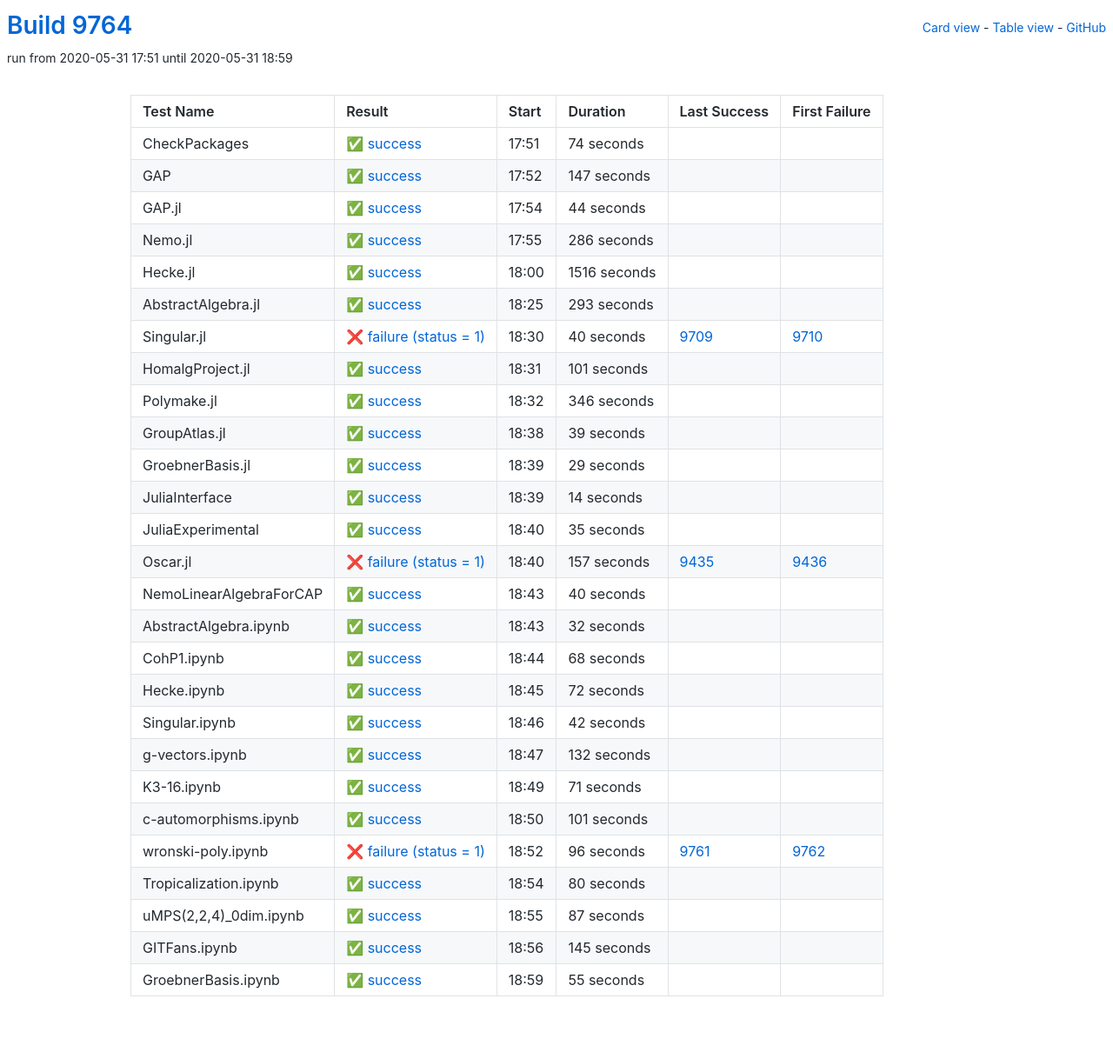
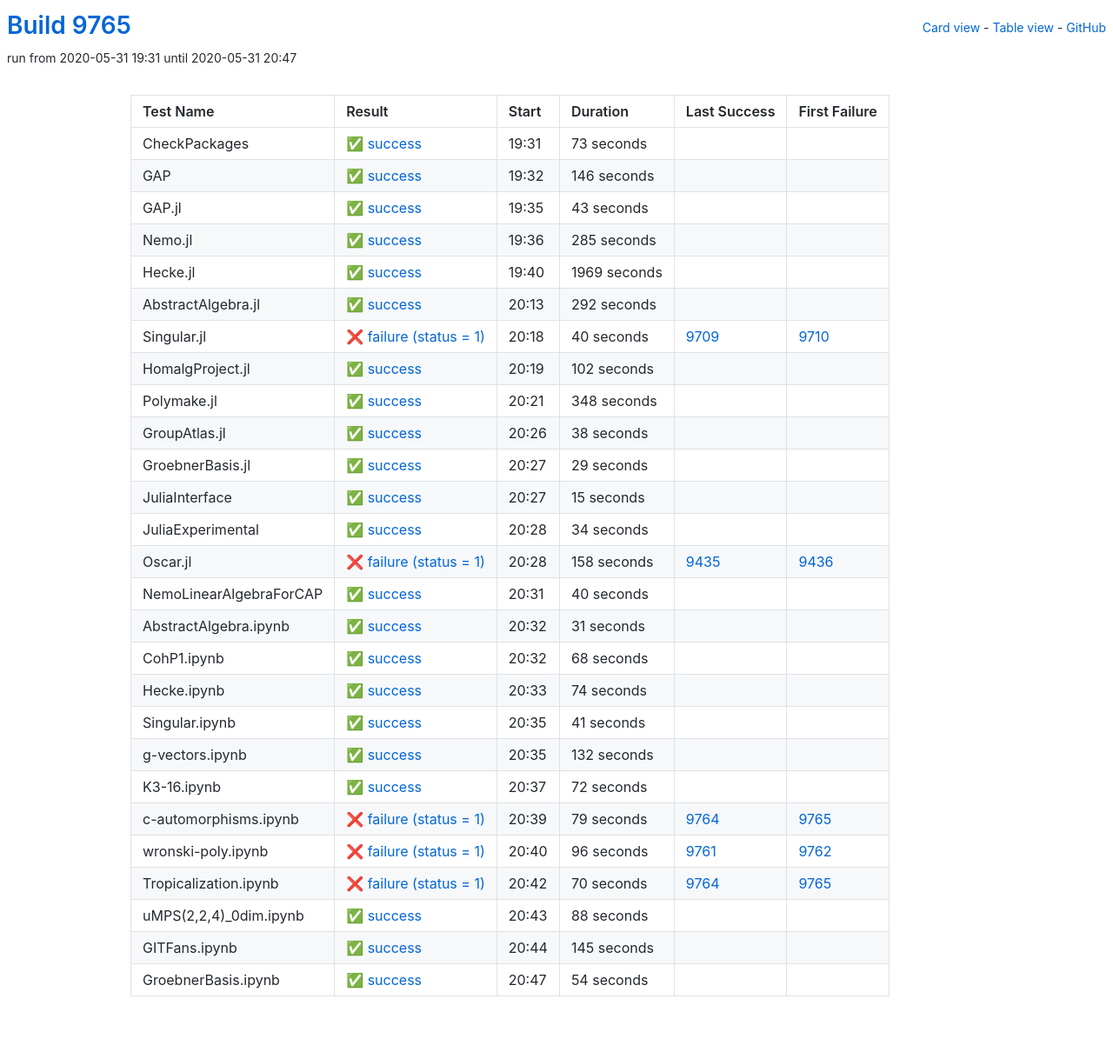
Before and after one commit to oscar-system/oscar-ci-status, a Jekyll site: the page built from table.html, in a window 1280 px wide. Shown: the whole page at 87% size. Built offline with Jekyll 4.4.1, drawn with Linux system fonts in a browser that asks for light colours.

Commit message:
Build 9765

```diff
--- a/_data/ci.yml
+++ b/_data/ci.yml
@@ -1,77 +1,77 @@
-build: 9764
-build_url: https://oscarci.mathematik.uni-kl.de/job/oscar/9764/
+build: 9765
+build_url: https://oscarci.mathematik.uni-kl.de/job/oscar/9765/
 job: oscar
 tests:
-- duration: 74
+- duration: 73
   exitcode: 0
   first_failure: false
   first_failure_url: null
   id: checkpackages
   last_success: false
   last_success_url: null
-  log: https://oscarci.mathematik.uni-kl.de/job/oscar/9764/artifact/logs/build-9764/CheckPackages.log
+  log: https://oscarci.mathematik.uni-kl.de/job/oscar/9765/artifact/logs/build-9765/CheckPackages.log
   name: CheckPackages
-  start: 2020-05-31 17:51
+  start: 2020-05-31 19:31
   status: success
   success: true
-- duration: 147
+- duration: 146
   exitcode: 0
   first_failure: false
   first_failure_url: null
   id: gap
   last_success: false
   last_success_url: null
-  log: https://oscarci.mathematik.uni-kl.de/job/oscar/9764/artifact/logs/build-9764/GAP.log
+  log: https://oscarci.mathematik.uni-kl.de/job/oscar/9765/artifact/logs/build-9765/GAP.log
   name: GAP
-  start: 2020-05-31 17:52
+  start: 2020-05-31 19:32
   status: success
   success: true
-- duration: 44
+- duration: 43
   exitcode: 0
   first_failure: false
   first_failure_url: null
   id: gap-jl
   last_success: false
   last_success_url: null
-  log: https://oscarci.mathematik.uni-kl.de/job/oscar/9764/artifact/logs/build-9764/GAP.jl.log
+  log: https://oscarci.mathematik.uni-kl.de/job/oscar/9765/artifact/logs/build-9765/GAP.jl.log
   name: GAP.jl
-  start: 2020-05-31 17:54
+  start: 2020-05-31 19:35
   status: success
   success: true
-- duration: 286
+- duration: 285
   exitcode: 0
   first_failure: false
   first_failure_url: null
   id: nemo-jl
   last_success: false
   last_success_url: null
-  log: https://oscarci.mathematik.uni-kl.de/job/oscar/9764/artifact/logs/build-9764/Nemo.jl.log
+  log: https://oscarci.mathematik.uni-kl.de/job/oscar/9765/artifact/logs/build-9765/Nemo.jl.log
   name: Nemo.jl
-  start: 2020-05-31 17:55
+  start: 2020-05-31 19:36
   status: success
   success: true
-- duration: 1516
+- duration: 1969
   exitcode: 0
   first_failure: false
   first_failure_url: null
   id: hecke-jl
   last_success: false
   last_success_url: null
-  log: https://oscarci.mathematik.uni-kl.de/job/oscar/9764/artifact/logs/build-9764/Hecke.jl.log
+  log: https://oscarci.mathematik.uni-kl.de/job/oscar/9765/artifact/logs/build-9765/Hecke.jl.log
   name: Hecke.jl
-  start: 2020-05-31 18:00
+  start: 2020-05-31 19:40
   status: success
   success: true
-- duration: 293
+- duration: 292
   exitcode: 0
   first_failure: false
   first_failure_url: null
   id: abstractalgebra-jl
   last_success: false
   last_success_url: null
-  log: https://oscarci.mathematik.uni-kl.de/job/oscar/9764/artifact/logs/build-9764/AbstractAlgebra.jl.log
+  log: https://oscarci.mathematik.uni-kl.de/job/oscar/9765/artifact/logs/build-9765/AbstractAlgebra.jl.log
   name: AbstractAlgebra.jl
-  start: 2020-05-31 18:25
+  start: 2020-05-31 20:13
   status: success
   success: true
 - duration: 40
@@ -81,45 +81,45 @@
   id: singular-jl
   last_success: 9709
   last_success_url: https://oscarci.mathematik.uni-kl.de/job/oscar/9709/
-  log: https://oscarci.mathematik.uni-kl.de/job/oscar/9764/artifact/logs/build-9764/Singular.jl.log
+  log: https://oscarci.mathematik.uni-kl.de/job/oscar/9765/artifact/logs/build-9765/Singular.jl.log
   name: Singular.jl
-  start: 2020-05-31 18:30
+  start: 2020-05-31 20:18
   status: failure
   success: false
-- duration: 101
+- duration: 102
   exitcode: 0
   first_failure: false
   first_failure_url: null
   id: homalgproject-jl
   last_success: false
   last_success_url: null
-  log: https://oscarci.mathematik.uni-kl.de/job/oscar/9764/artifact/logs/build-9764/HomalgProject.jl.log
+  log: https://oscarci.mathematik.uni-kl.de/job/oscar/9765/artifact/logs/build-9765/HomalgProject.jl.log
   name: HomalgProject.jl
-  start: 2020-05-31 18:31
+  start: 2020-05-31 20:19
   status: success
   success: true
-- duration: 346
+- duration: 348
   exitcode: 0
   first_failure: false
   first_failure_url: null
   id: polymake-jl
   last_success: false
   last_success_url: null
-  log: https://oscarci.mathematik.uni-kl.de/job/oscar/9764/artifact/logs/build-9764/Polymake.jl.log
+  log: https://oscarci.mathematik.uni-kl.de/job/oscar/9765/artifact/logs/build-9765/Polymake.jl.log
   name: Polymake.jl
-  start: 2020-05-31 18:32
+  start: 2020-05-31 20:21
   status: success
   success: true
-- duration: 39
+- duration: 38
   exitcode: 0
   first_failure: false
   first_failure_url: null
   id: groupatlas-jl
   last_success: false
   last_success_url: null
-  log: https://oscarci.mathematik.uni-kl.de/job/oscar/9764/artifact/logs/build-9764/GroupAtlas.jl.log
+  log: https://oscarci.mathematik.uni-kl.de/job/oscar/9765/artifact/logs/build-9765/GroupAtlas.jl.log
   name: GroupAtlas.jl
-  start: 2020-05-31 18:38
+  start: 2020-05-31 20:26
   status: success
   success: true
 - duration: 29
@@ -129,45 +129,45 @@
   id: groebnerbasis-jl
   last_success: false
   last_success_url: null
-  log: https://oscarci.mathematik.uni-kl.de/job/oscar/9764/artifact/logs/build-9764/GroebnerBasis.jl.log
+  log: https://oscarci.mathematik.uni-kl.de/job/oscar/9765/artifact/logs/build-9765/GroebnerBasis.jl.log
   name: GroebnerBasis.jl
-  start: 2020-05-31 18:39
+  start: 2020-05-31 20:27
   status: success
   success: true
-- duration: 14
+- duration: 15
   exitcode: 0
   first_failure: false
   first_failure_url: null
   id: juliainterface
   last_success: false
   last_success_url: null
-  log: https://oscarci.mathematik.uni-kl.de/job/oscar/9764/artifact/logs/build-9764/JuliaInterface.log
+  log: https://oscarci.mathematik.uni-kl.de/job/oscar/9765/artifact/logs/build-9765/JuliaInterface.log
   name: JuliaInterface
-  start: 2020-05-31 18:39
+  start: 2020-05-31 20:27
   status: success
   success: true
-- duration: 35
+- duration: 34
   exitcode: 0
   first_failure: false
   first_failure_url: null
   id: juliaexperimental
   last_success: false
   last_success_url: null
-  log: https://oscarci.mathematik.uni-kl.de/job/oscar/9764/artifact/logs/build-9764/JuliaExperimental.log
+  log: https://oscarci.mathematik.uni-kl.de/job/oscar/9765/artifact/logs/build-9765/JuliaExperimental.log
   name: JuliaExperimental
-  start: 2020-05-31 18:40
+  start: 2020-05-31 20:28
   status: success
   success: true
-- duration: 157
+- duration: 158
   exitcode: 1
   first_failure: 9436
   first_failure_url: https://oscarci.mathematik.uni-kl.de/job/oscar/9436/
   id: oscar-jl
   last_success: 9435
   last_success_url: https://oscarci.mathematik.uni-kl.de/job/oscar/9435/
-  log: https://oscarci.mathematik.uni-kl.de/job/oscar/9764/artifact/logs/build-9764/Oscar.jl.log
+  log: https://oscarci.mathematik.uni-kl.de/job/oscar/9765/artifact/logs/build-9765/Oscar.jl.log
   name: Oscar.jl
-  start: 2020-05-31 18:40
+  start: 2020-05-31 20:28
   status: failure
   success: false
 - duration: 40
@@ -177,21 +177,21 @@
   id: nemolinearalgebraforcap
   last_success: false
   last_success_url: null
-  log: https://oscarci.mathematik.uni-kl.de/job/oscar/9764/artifact/logs/build-9764/NemoLinearAlgebraForCAP.log
+  log: https://oscarci.mathematik.uni-kl.de/job/oscar/9765/artifact/logs/build-9765/NemoLinearAlgebraForCAP.log
   name: NemoLinearAlgebraForCAP
-  start: 2020-05-31 18:43
+  start: 2020-05-31 20:31
   status: success
   success: true
-- duration: 32
+- duration: 31
   exitcode: 0
   first_failure: false
   first_failure_url: null
   id: abstractalgebra-ipynb
   last_success: false
   last_success_url: null
-  log: https://oscarci.mathematik.uni-kl.de/job/oscar/9764/artifact/logs/build-9764/AbstractAlgebra.ipynb.log
+  log: https://oscarci.mathematik.uni-kl.de/job/oscar/9765/artifact/logs/build-9765/AbstractAlgebra.ipynb.log
   name: AbstractAlgebra.ipynb
-  start: 2020-05-31 18:43
+  start: 2020-05-31 20:32
   status: success
   success: true
 - duration: 68
@@ -201,33 +201,33 @@
   id: cohp1-ipynb
   last_success: false
   last_success_url: null
-  log: https://oscarci.mathematik.uni-kl.de/job/oscar/9764/artifact/logs/build-9764/CohP1.ipynb.log
+  log: https://oscarci.mathematik.uni-kl.de/job/oscar/9765/artifact/logs/build-9765/CohP1.ipynb.log
   name: CohP1.ipynb
-  start: 2020-05-31 18:44
+  start: 2020-05-31 20:32
   status: success
   success: true
-- duration: 72
+- duration: 74
   exitcode: 0
   first_failure: false
   first_failure_url: null
   id: hecke-ipynb
   last_success: false
   last_success_url: null
-  log: https://oscarci.mathematik.uni-kl.de/job/oscar/9764/artifact/logs/build-9764/Hecke.ipynb.log
+  log: https://oscarci.mathematik.uni-kl.de/job/oscar/9765/artifact/logs/build-9765/Hecke.ipynb.log
   name: Hecke.ipynb
-  start: 2020-05-31 18:45
+  start: 2020-05-31 20:33
   status: success
   success: true
-- duration: 42
+- duration: 41
   exitcode: 0
   first_failure: false
   first_failure_url: null
   id: singular-ipynb
   last_success: false
   last_success_url: null
-  log: https://oscarci.mathematik.uni-kl.de/job/oscar/9764/artifact/logs/build-9764/Singular.ipynb.log
+  log: https://oscarci.mathematik.uni-kl.de/job/oscar/9765/artifact/logs/build-9765/Singular.ipynb.log
   name: Singular.ipynb
-  start: 2020-05-31 18:46
+  start: 2020-05-31 20:35
   status: success
   success: true
 - duration: 132
@@ -237,35 +237,35 @@
   id: g-vectors-ipynb
   last_success: false
   last_success_url: null
-  log: https://oscarci.mathematik.uni-kl.de/job/oscar/9764/artifact/logs/build-9764/g-vectors.ipynb.log
+  log: https://oscarci.mathematik.uni-kl.de/job/oscar/9765/artifact/logs/build-9765/g-vectors.ipynb.log
   name: g-vectors.ipynb
-  start: 2020-05-31 18:47
+  start: 2020-05-31 20:35
   status: success
   success: true
-- duration: 71
+- duration: 72
   exitcode: 0
   first_failure: false
   first_failure_url: null
   id: k3-16-ipynb
   last_success: false
   last_success_url: null
-  log: https://oscarci.mathematik.uni-kl.de/job/oscar/9764/artifact/logs/build-9764/K3-16.ipynb.log
+  log: https://oscarci.mathematik.uni-kl.de/job/oscar/9765/artifact/logs/build-9765/K3-16.ipynb.log
   name: K3-16.ipynb
-  start: 2020-05-31 18:49
+  start: 2020-05-31 20:37
   status: success
   success: true
-- duration: 101
-  exitcode: 0
-  first_failure: false
-  first_failure_url: null
+- duration: 79
+  exitcode: 1
+  first_failure: 9765
+  first_failure_url: https://oscarci.mathematik.uni-kl.de/job/oscar/9765/
   id: c-automorphisms-ipynb
-  last_success: false
-  last_success_url: null
-  log: https://oscarci.mathematik.uni-kl.de/job/oscar/9764/artifact/logs/build-9764/c-automorphisms.ipynb.log
+  last_success: 9764
+  last_success_url: https://oscarci.mathematik.uni-kl.de/job/oscar/9764/
+  log: https://oscarci.mathematik.uni-kl.de/job/oscar/9765/artifact/logs/build-9765/c-automorphisms.ipynb.log
   name: c-automorphisms.ipynb
-  start: 2020-05-31 18:50
-  status: success
-  success: true
+  start: 2020-05-31 20:39
+  status: failure
+  success: false
 - duration: 96
   exitcode: 1
   first_failure: 9762
@@ -273,33 +273,33 @@
   id: wronski-poly-ipynb
   last_success: 9761
   last_success_url: https://oscarci.mathematik.uni-kl.de/job/oscar/9761/
-  log: https://oscarci.mathematik.uni-kl.de/job/oscar/9764/artifact/logs/build-9764/wronski-poly.ipynb.log
+  log: https://oscarci.mathematik.uni-kl.de/job/oscar/9765/artifact/logs/build-9765/wronski-poly.ipynb.log
   name: wronski-poly.ipynb
-  start: 2020-05-31 18:52
+  start: 2020-05-31 20:40
   status: failure
   success: false
-- duration: 80
-  exitcode: 0
-  first_failure: false
-  first_failure_url: null
+- duration: 70
+  exitcode: 1
+  first_failure: 9765
+  first_failure_url: https://oscarci.mathematik.uni-kl.de/job/oscar/9765/
   id: tropicalization-ipynb
-  last_success: false
-  last_success_url: null
-  log: https://oscarci.mathematik.uni-kl.de/job/oscar/9764/artifact/logs/build-9764/Tropicalization.ipynb.log
+  last_success: 9764
+  last_success_url: https://oscarci.mathematik.uni-kl.de/job/oscar/9764/
+  log: https://oscarci.mathematik.uni-kl.de/job/oscar/9765/artifact/logs/build-9765/Tropicalization.ipynb.log
   name: Tropicalization.ipynb
-  start: 2020-05-31 18:54
-  status: success
-  success: true
-- duration: 87
+  start: 2020-05-31 20:42
+  status: failure
+  success: false
+- duration: 88
   exitcode: 0
   first_failure: false
   first_failure_url: null
   id: umps-2-2-4-0dim-ipynb
   last_success: false
   last_success_url: null
-  log: https://oscarci.mathematik.uni-kl.de/job/oscar/9764/artifact/logs/build-9764/uMPS-2-2-4-_0dim.ipynb.log
+  log: https://oscarci.mathematik.uni-kl.de/job/oscar/9765/artifact/logs/build-9765/uMPS-2-2-4-_0dim.ipynb.log
   name: uMPS(2,2,4)_0dim.ipynb
-  start: 2020-05-31 18:55
+  start: 2020-05-31 20:43
   status: success
   success: true
 - duration: 145
@@ -309,20 +309,20 @@
   id: gitfans-ipynb
   last_success: false
   last_success_url: null
-  log: https://oscarci.mathematik.uni-kl.de/job/oscar/9764/artifact/logs/build-9764/GITFans.ipynb.log
+  log: https://oscarci.mathematik.uni-kl.de/job/oscar/9765/artifact/logs/build-9765/GITFans.ipynb.log
   name: GITFans.ipynb
-  start: 2020-05-31 18:56
+  start: 2020-05-31 20:44
   status: success
   success: true
-- duration: 55
+- duration: 54
   exitcode: 0
   first_failure: false
   first_failure_url: null
   id: groebnerbasis-ipynb
   last_success: false
   last_success_url: null
-  log: https://oscarci.mathematik.uni-kl.de/job/oscar/9764/artifact/logs/build-9764/GroebnerBasis.ipynb.log
+  log: https://oscarci.mathematik.uni-kl.de/job/oscar/9765/artifact/logs/build-9765/GroebnerBasis.ipynb.log
   name: GroebnerBasis.ipynb
-  start: 2020-05-31 18:59
+  start: 2020-05-31 20:47
   status: success
   success: true
```
Also changed, not shown: README.md.
